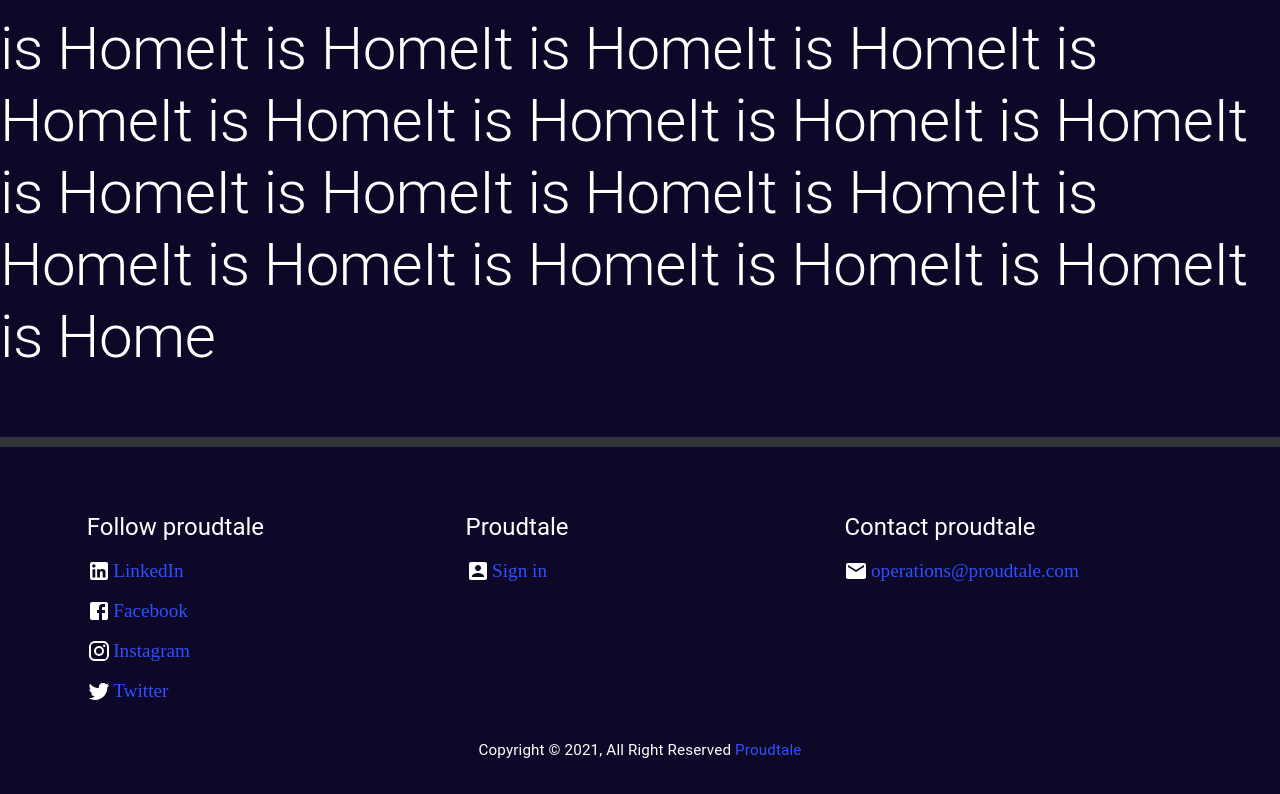
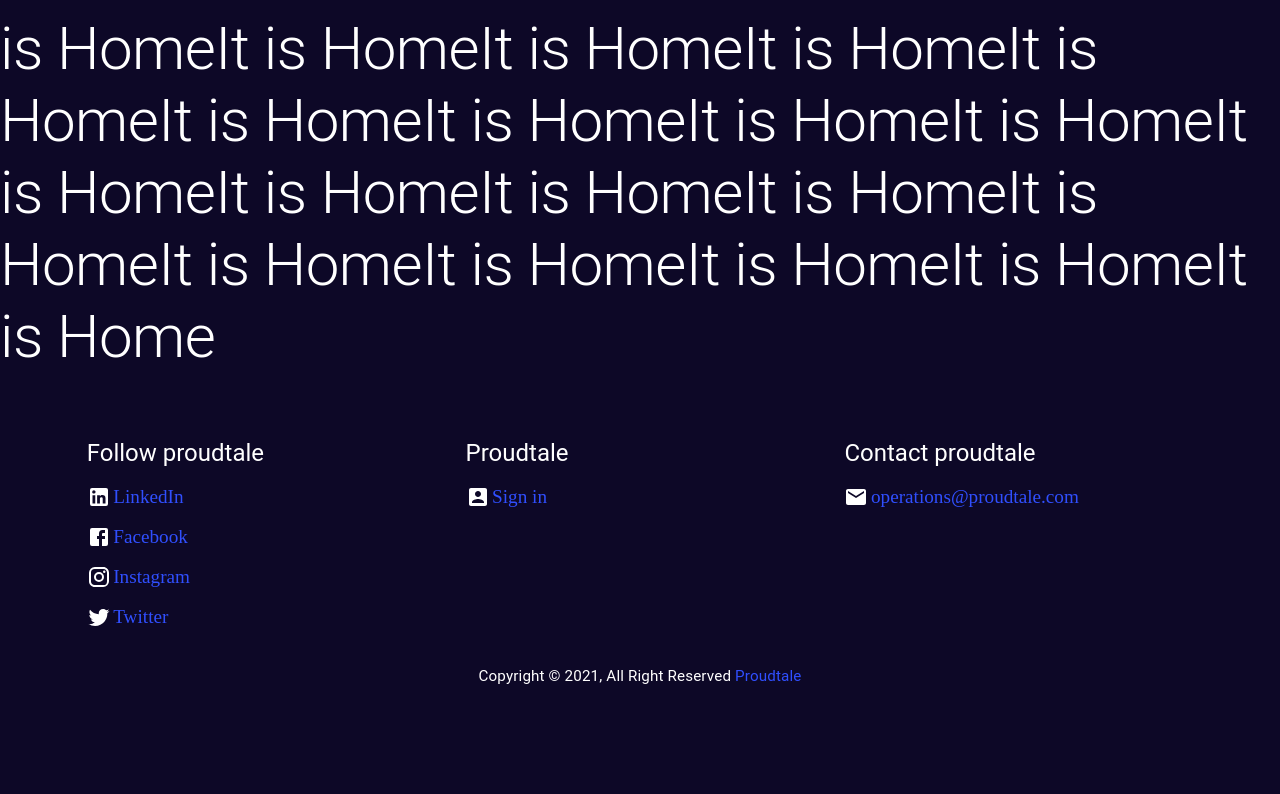
Before and after one commit to developer-martinhwang/proudtales-com-2021-rcc-frontend, a React (Create React App) app: page /home in a window 1280 px wide. Shown: the part 1438-2232 px from the top of the page. After the commit the page ends 2158 px from the top, so only its background shows below. Built offline with nearby package versions, Linux system fonts and the light colour scheme.

Commit message:
Implemented code to apply props from parent components to makeStyles()     - Greet.js: added some props in <Footer />     - Footer.js: updated codes to apply props from parent to makeStyles()

```diff
--- a/src/App.js
+++ b/src/App.js
@@ -17,8 +17,13 @@
 // react router
 import {BrowserRouter as Router, Route, Switch } from "react-router-dom";
 // components
-import Greet from "../src/components/pages/Greet"
-import Home from "../src/components/pages/Home"
+import Greet from "../src/components/pages/Greet";
+import Home from "../src/components/pages/Home";
+  // components-authentication
+import Signin from "./components/pages/authentication/Signin";
+import Signup from "./components/pages/authentication/Signup";
+import EmailVerification from "./components/pages/authentication/EmailVerification";
+import ConfirmVerification from "./components/pages/authentication/ConfirmVerification";
 function App() {
   return (
     <Router>
@@ -26,6 +31,10 @@
         <Switch>
           <Route exact path="/" component={Greet}/>
           <Route exact path="/home" component={Home}/>
+          <Route exact path="/authentication/signin" component={Signin} />
+          <Route exact path="/authentication/signup" component={Signup} />
+          <Route exact path="/authentication/emailverification" component={EmailVerification} />
+          <Route exact path="/authentication/confirmverification" component={ConfirmVerification} />
         </Switch>
       </Box>
     </Router>
--- a/src/components/forms/EmailForm.js
+++ b/src/components/forms/EmailForm.js
@@ -8,8 +8,9 @@
  * - Jan 18, 2021, developer Martin Hwang < developer.martinhwang@gmail.com >
  *   : created
  */
-import React from 'react'
-import {Box} from '@material-ui/core';
+import React from "react";
+// material-ui core
+import {Box} from "@material-ui/core";
 
 function EmailForm() {
   return (
--- a/src/components/pages/Greet.js
+++ b/src/components/pages/Greet.js
@@ -14,6 +14,8 @@
  * - Jan 30, 2021, developer Martin Hwang < developer.martinhwang@gmail.com >
  *   : removed previous 3 <Storycard /> created dummydata for <Storycard/>
  *     implemented storyCardDemmy.map((story, index) => {})
+ * - Feb 2, 2021, developer Martin Hwang < developer.martinhwang@gmail.com >
+ *   : added props to <Footer />
  */
 import React from "react";
 // material-ui core
@@ -75,7 +77,9 @@
                     image={story.image}/>
         ))}
       <Accordioncard items={accordionDummy}/>
-      <Footer />
+      <Footer borderTop="10px solid #303436"
+              marginTop="4em"
+              background="#0d0827"/>
     </Box>
   )
 }
--- a/src/components/forms/Verification.js
+++ b/src/components/pages/authentication/ConfirmVerification.js
@@ -5,13 +5,13 @@
  * Key Options:
  * -
  * Revision History:
- * - Jan 30, 2021, developer Martin Hwang < developer.martinhwang@gmail.com >
+ * - Feb 2, 2021, developer Martin Hwang < developer.martinhwang@gmail.com >
  *   : created
  */
 import React from 'react'
 // material-ui core
 import {Box} from '@material-ui/core';
-function Verification() {
+function ConfirmVerification() {
     return (
         <Box>
 
@@ -19,4 +19,4 @@
     )
 }
 
-export default Verification
+export default ConfirmVerification
--- a/src/components/pages/Authenticate.js
+++ b/src/components/pages/authentication/EmailVerification.js
@@ -1,7 +1,7 @@
 /*
  * Copyright(c)2021 developer.martinhwang@gmail.com
  * All rights reserved.
- * Filename: rcc-frontend/src/components/pages/Authenticate.js
+ * Filename: rcc-frontend/src/components/forms/Verification.js
  * Key Options:
  * -
  * Revision History:
@@ -11,7 +11,7 @@
 import React from 'react'
 // material-ui core
 import {Box} from '@material-ui/core';
-function Authenticate() {
+function EmailVerification() {
     return (
         <Box>
 
@@ -19,4 +19,4 @@
     )
 }
 
-export default Authenticate
+export default EmailVerification
--- /dev/null
+++ b/src/components/pages/authentication/Signin.js
@@ -0,0 +1,56 @@
+/*
+ * Copyright(c)2021 developer.martinhwang@gmail.com
+ * All rights reserved.
+ * Filename: rcc-frontend/src/components/forms/Signin.js
+ * Key Options:
+ * -
+ * Revision History:
+ * - Jan 18, 2021, developer Martin Hwang < developer.martinhwang@gmail.com >
+ *   : created
+ */
+import React from 'react'
+// material-ui core
+import {Box} from '@material-ui/core';
+// material-ui style
+import {makeStyles} from "@material-ui/styles";
+// components
+import Footer from "../../views/Footer";
+// images
+import headerImage from "../../../assets/images/header-image-1st.jpg";
+const useStyles = makeStyles({
+  root: {
+    margin: "0",
+    padding: "0",
+    backgroundSize:"cover",
+    backgroundImage: `url(${headerImage})`,
+    backgroundPosition: "center",
+    objectFit: "contain",
+    minHeight: "100vh",
+    width:"100%",
+    height:"100%",
+  },
+  fade: {
+    backgroundColor: "rgba(37, 37, 37, 0.61)",
+    height: "100vh",
+  },
+  footer: {
+    marginTop: "none",
+  }
+})
+function Signin() {
+  const classes = useStyles();
+  return (
+    <Box className={classes.root}>
+      <Box className={classes.fade}>
+        <Box>
+
+        </Box>
+        <Box>
+          <Footer className={classes.footer} background="#0d082766"/>
+        </Box>
+      </Box>
+    </Box>
+  )
+}
+
+export default Signin
--- a/src/components/views/Footer.js
+++ b/src/components/views/Footer.js
@@ -9,6 +9,9 @@
  *   : created
  * - Jan 28, 2021, developer Martin Hwang < developer.martinhwang@gmail.com >
  *   : updated footer
+ * - Feb 2, 2021, developer Martin Hwang < developer.martinhwang@gmail.com >
+ *   : implemented codes to apply css styles in makeStyles()
+ *     using props from parent component
  */
 import React from "react";
 // material-ui core
@@ -22,13 +25,13 @@
         Twitter,
         LinkedIn,
         AccountBox} from "@material-ui/icons";
-const styles = makeStyles({
+const useStyles = makeStyles({
   root: {
-    background: "#0d0827",
-    marginTop: "4em",
+    background: prop => prop.background,
+    marginTop: prop => prop.marginTop,
     padding: "2em",
     paddingTop: "4em",
-    borderTop: "10px solid #303436"
+    borderTop: prop => prop.borderTop
   },
   row: {
     display: "flex",
@@ -62,8 +65,8 @@
     }
   }
 });
-function Footer() {
-  const classes = styles();
+function Footer(prop) {
+  const classes = useStyles(prop);
   return (
     <Box className={classes.root}>
       <Box className={classes.row}>
--- a/src/components/views/Header.js
+++ b/src/components/views/Header.js
@@ -39,8 +39,7 @@
   const classes = useStyles();
   return (
     <Box className={classes.root}>
-      <Box className={classes.headerImage1}>
-      </Box>
+      <Box className={classes.headerImage1}/>
       <Box className={classes.headerFadeBottom}/>
     </Box>
   )
```
Also changed, not shown: src/components/forms/Signin.js (deleted, +0 -23 lines), src/components/pages/authentication/Signup.js (renamed from src/components/forms/Signup.js), 1 other file (tests, documents, lock files or other folders).
